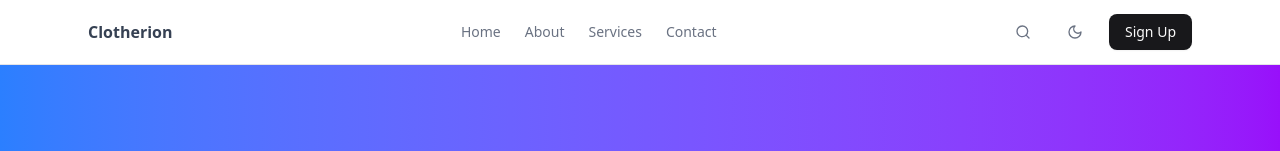
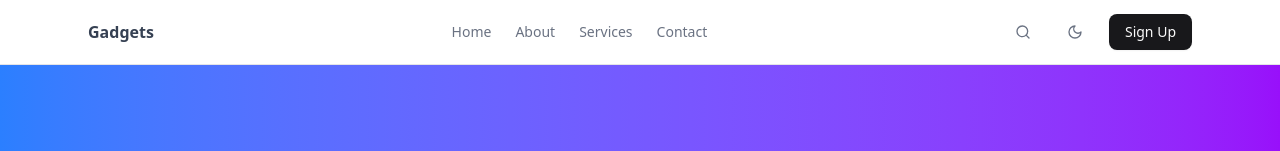
Before and after one commit to adnansyed101/gadgets, a Next.js app: page / in a window 1280 px wide. Shown: the top 151 px of the page. Built offline with nearby package versions, Linux system fonts and the light colour scheme.

Commit message:
Reanme navbar header.

```diff
--- a/src/components/Navbar.jsx
+++ b/src/components/Navbar.jsx
@@ -11,19 +11,12 @@ import { Sheet, SheetTrigger, SheetContent } from "@/components/ui/sheet";
 import { Menu, Moon, Search } from "lucide-react";
 
 export default function Component() {
-  const links = [
-    { id: 1, title: "Home", to: "#" },
-    { id: 1, title: "Dashboard", to: "#" },
-    { id: 2, title: "About", to: "#" },
-    { id: 3, title: "Contact", to: "#" },
-  ];
-
   return (
     <header className="sticky top-0 z-50 w-full border-b bg-white dark:border-gray-800 dark:bg-gray-950">
       <div className="container mx-auto flex h-16 max-w-6xl items-center justify-between px-4 md:px-6">
         <Link href="/" className="text-gray-700 font-semibold" prefetch={false}>
-          Clotherion
-          <span className="sr-only">Clotherion</span>
+          Gadgets
+          <span className="sr-only">Gadgets</span>
         </Link>
         <nav className="hidden items-center gap-6 text-sm font-medium md:flex">
           <Link href="/" className="nav-links-lg" prefetch={false}>
```
